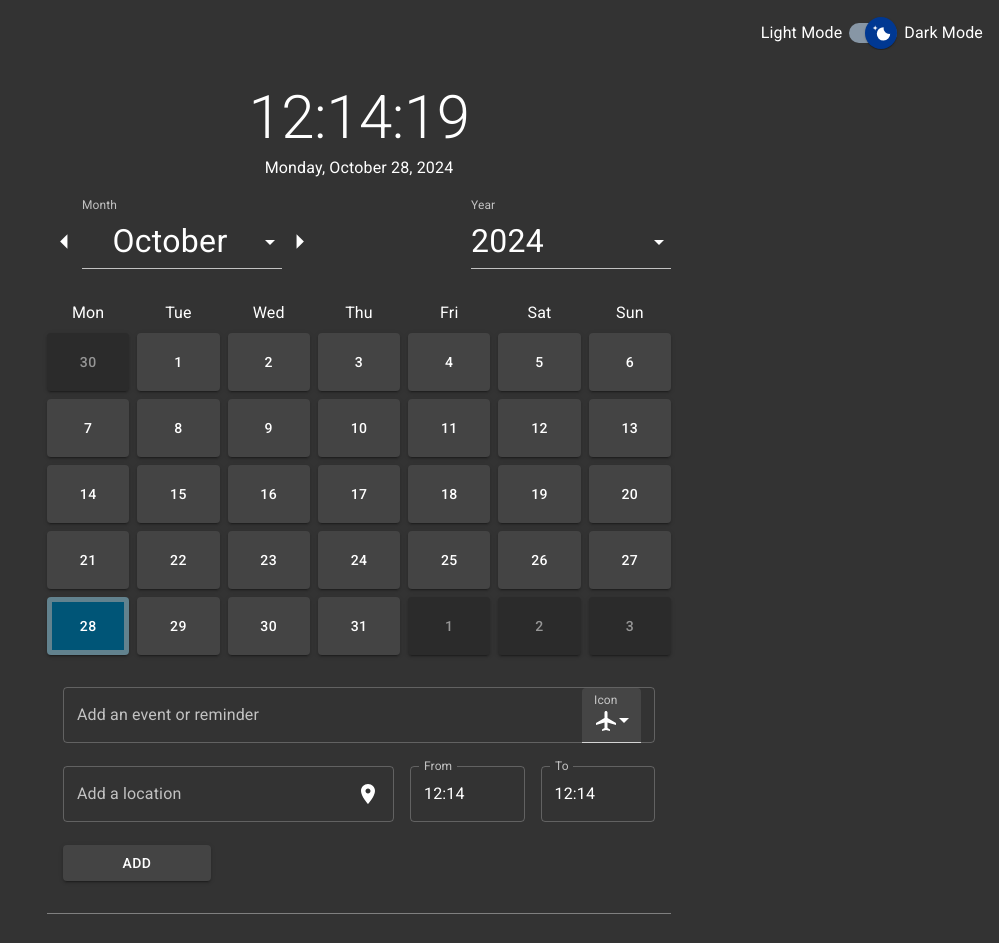
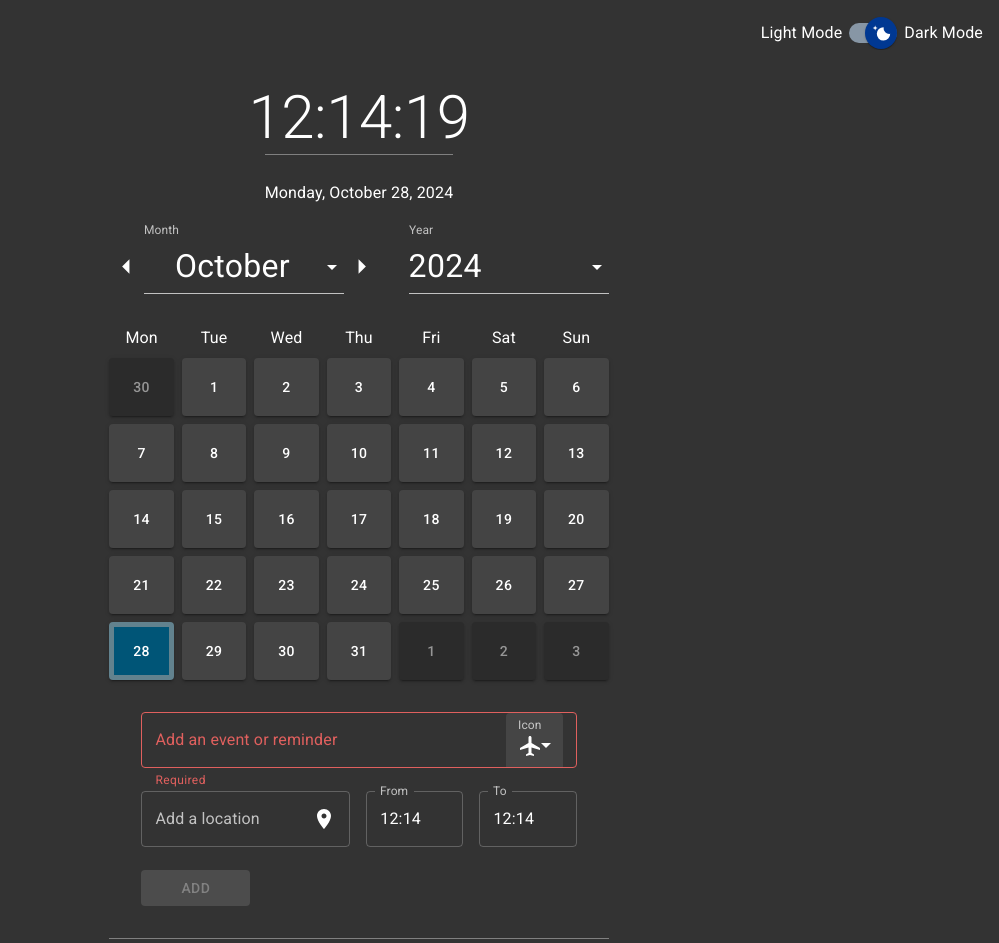
Before and after one commit to MarcusMohns/simple-calendar, a React (Vite) app: page / in a window 1280 px wide. Shown: the top 943 px of the page, without its empty margins (281-1280 px from the left). Built offline with nearby package versions, Linux system fonts and the light colour scheme.

Commit message:
misc cleanup

```diff
--- a/src/Calendar.jsx
+++ b/src/Calendar.jsx
@@ -5,7 +5,7 @@ import TextSection from "./TextSection";
 import SelectMonth from "./Components/SelectMonth";
 import SelectYear from "./Components/SelectYear";
 import DayDateDisplay from "./Components/DayDateDisplay";
-import { Stack, Typography } from "@mui/material";
+import { Stack, Box } from "@mui/material";
 import Month from "./Month";
 import Appointments from "./Appointments";
 
@@ -179,15 +179,22 @@ const Calendar = () => {
   }, [selectedDate.year]);
 
   return (
-    <>
+    <Box
+      sx={{
+        display: "flex",
+        flexDirection: "column",
+        alignItems: "center",
+        width: { xs: "100%", lg: "40%" },
+      }}
+    >
       <Stack
         direction="row"
         spacing={2}
         sx={{
           mb: 4,
           mt: { xs: 4, lg: 2 },
-          width: { xs: "100%", lg: "50%" },
           justifyContent: "space-between",
+          width: "100%",
         }}
       >
         <SelectMonth
@@ -211,26 +218,18 @@ const Calendar = () => {
         currYear={currYear}
       />
       <TextSection saveAppointment={saveAppointment} />
-      <Typography
-        variant="subtitle1"
-        sx={{
-          width: { xs: "100%", lg: "50%" },
-          borderTop: "1px solid grey",
-          pt: 3,
-        }}
-      >
+
       <DayDateDisplay
         day={selectedDate.day.day}
         date={selectedDate.day.num}
         month={verifiedMonth}
         year={verifiedYear}
       />
-      </Typography>
       <Appointments
         appointments={selectedDate.day.appointments}
         deleteAppointment={deleteAppointment}
       />
-    </>
+    </Box>
   );
 };
 
--- a/src/Components/DayDateDisplay.jsx
+++ b/src/Components/DayDateDisplay.jsx
@@ -1,12 +1,20 @@
 import React from "react";
-import { Box } from "@mui/material";
+import { Typography } from "@mui/material";
 import { MONTHS } from "../Utilities";
 
 const DayDateDisplay = ({ day = 1, date = 1, month = 1, year = 2000 }) => {
   return (
-    <Box>
+    <Typography
+      component="div"
+      variant="subtitle1"
+      sx={{
+        width: "100%",
+        borderTop: "1px solid grey",
+        pt: 3,
+      }}
+    >
       {day}, {MONTHS[month]} {date}, {year}
-    </Box>
+    </Typography>
   );
 };
 
--- a/src/Month.jsx
+++ b/src/Month.jsx
@@ -16,7 +16,6 @@ const Month = ({
     <Box
       sx={{
         flexGrow: 1,
-        maxWidth: { xs: "100%", lg: "50%" },
       }}
     >
       <Grid container spacing={1} columns={7}>
--- a/src/TextSection.jsx
+++ b/src/TextSection.jsx
@@ -11,7 +11,7 @@ const TextSection = ({ saveAppointment }) => {
   const [fromTime, setFromTime] = useState(dayjs());
   const [toTime, setToTime] = useState(dayjs());
   const [location, setLocation] = useState("");
-  const [error, setError] = useState(false);
+  const [error, setError] = useState(text.length === 0);
 
   const handleSubmit = () => {
     if (text.length) {
@@ -25,7 +25,6 @@ const TextSection = ({ saveAppointment }) => {
       });
       setText("");
       setLocation("");
-      setError(false);
     } else {
       setError(true);
     }
@@ -37,7 +36,6 @@ const TextSection = ({ saveAppointment }) => {
         component: "form",
         display: "flex",
         flexDirection: "column",
-        width: { xs: "100%", lg: "50%" },
         m: 2,
         p: 2,
       }}
@@ -76,7 +74,8 @@ const TextSection = ({ saveAppointment }) => {
 
       <Button
         variant="contained"
-        color="secondary"
+        color="success"
+        disabled={error}
         sx={{ width: { xs: "100%", md: "50%", lg: "25%" } }}
         onClick={handleSubmit}
       >
```
Lines whose indentation alone changed are shown as unchanged.
